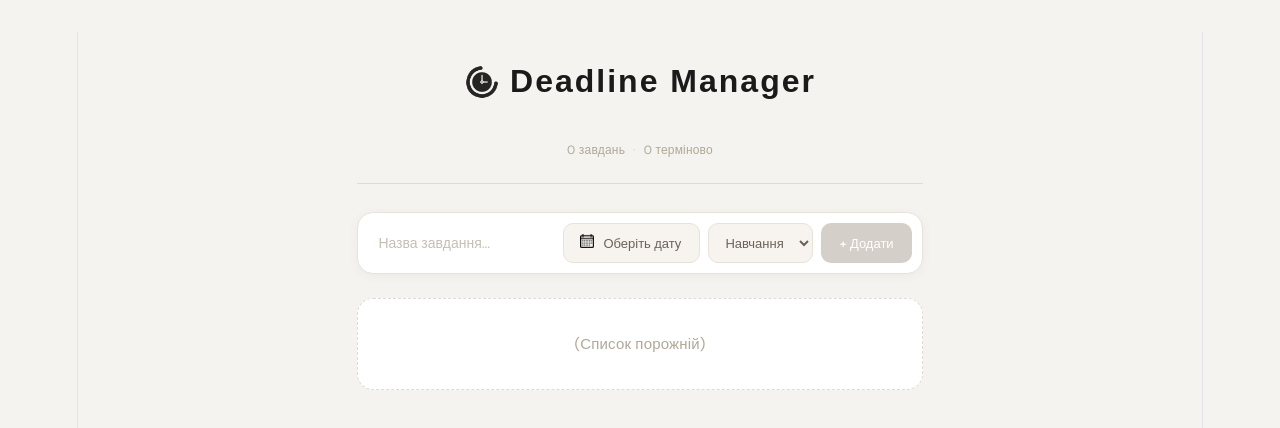
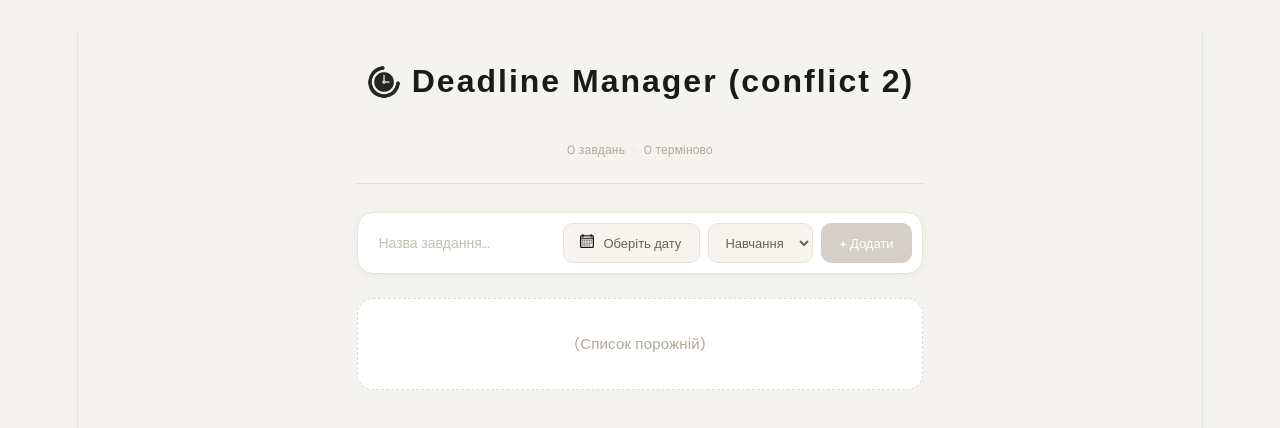
Before and after one commit to LachykV/simple-deadline-manager, a Vue app: page / in a window 1280 px wide. Shown: the top 428 px of the page. Built offline with nearby package versions, Linux system fonts and the light colour scheme; a web font is replaced by a local one.

Commit message:
feat(ui): update app title second variant

```diff
--- a/src/App.vue
+++ b/src/App.vue
@@ -3,7 +3,7 @@
     <header class="app-header">
       <div class="title-row">
         <img src="/clock.png" class="title-icon" alt="clock" />
-        <h1>Deadline Manager</h1>
+        <h1>Deadline Manager (conflict 2)</h1>
       </div>
       <div class="stats">
         <span class="stat">{{ tasks.length }} завдань</span>
```
